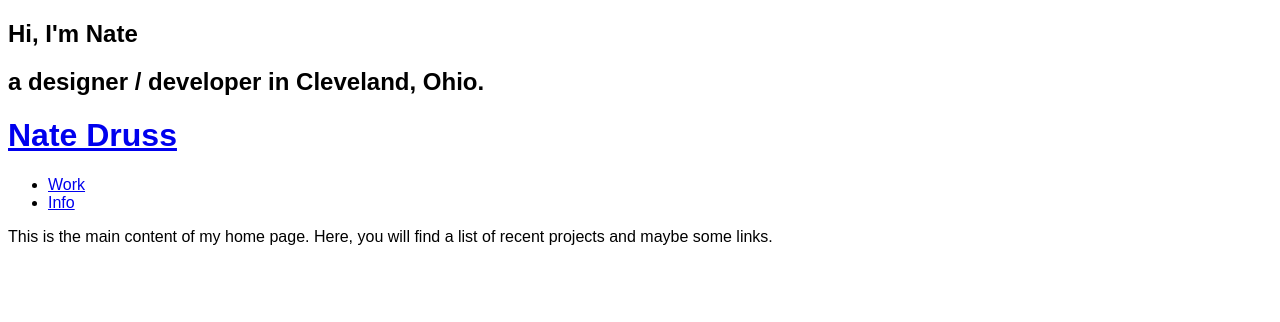
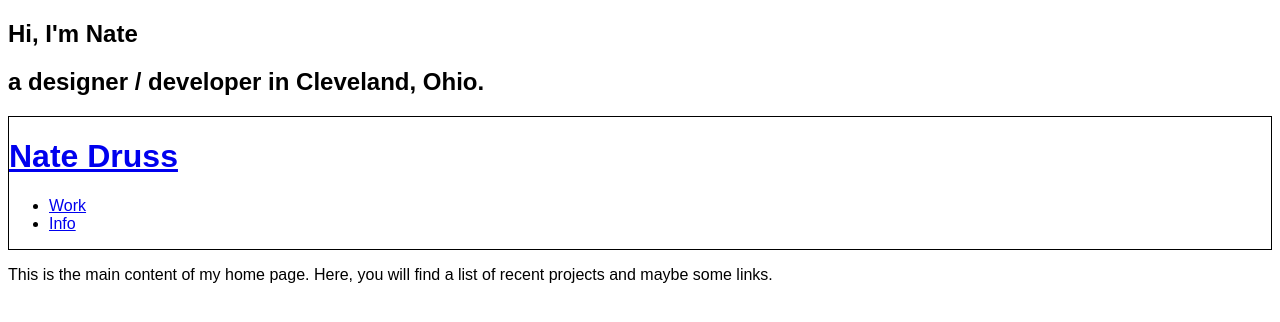
Before and after one commit to ndruss/natedruss, a Gatsby site: page / in a window 1280 px wide. Built offline with nearby package versions, Linux system fonts and the light colour scheme; Gatsby itself is replaced by a stand-in of ours.

Commit message:
Added header css module

```diff
--- a/src/components/header.js
+++ b/src/components/header.js
@@ -1,8 +1,9 @@
 import React from "react"
 import { Link } from "gatsby"
+import styles from "./header.module.css"
 
 export default () => (
-  <header>
+  <header className={styles.header}>
     <h1><Link to="/">Nate Druss</Link></h1>
     <nav>
       <ul>
--- /dev/null
+++ b/src/components/header.module.css
@@ -0,0 +1,3 @@
+.header {
+  border: solid 1px;
+}
```
